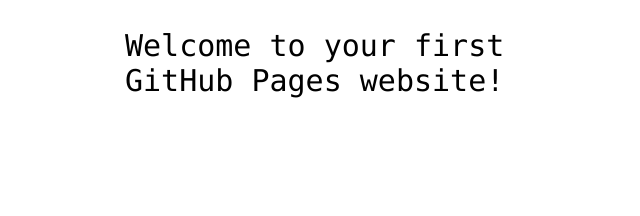
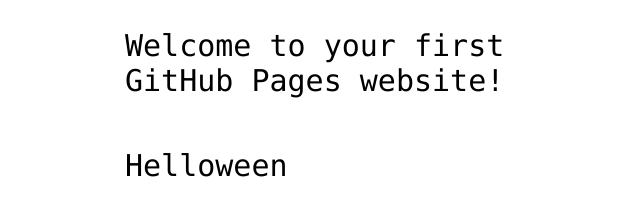
Before and after one commit to whisperlgy/hello-world, a plain HTML site: page index.html in a window 1280 px wide. Shown: the part 360-576 px from the top of the page, without its empty margins (315-955 px from the left). Drawn offline with Linux system fonts and the light colour scheme.

Commit message:
Update index.html

```diff
--- a/index.html
+++ b/index.html
@@ -13,6 +13,7 @@
 
 <!-- Change this code here by copy and pasting your template on line 15 -->
 <p>Welcome to your first GitHub Pages website!</p>
-
+<P>Helloween</P>
+  <!--change this code here by whispelrgy-->
 </body>
 </html>
```
